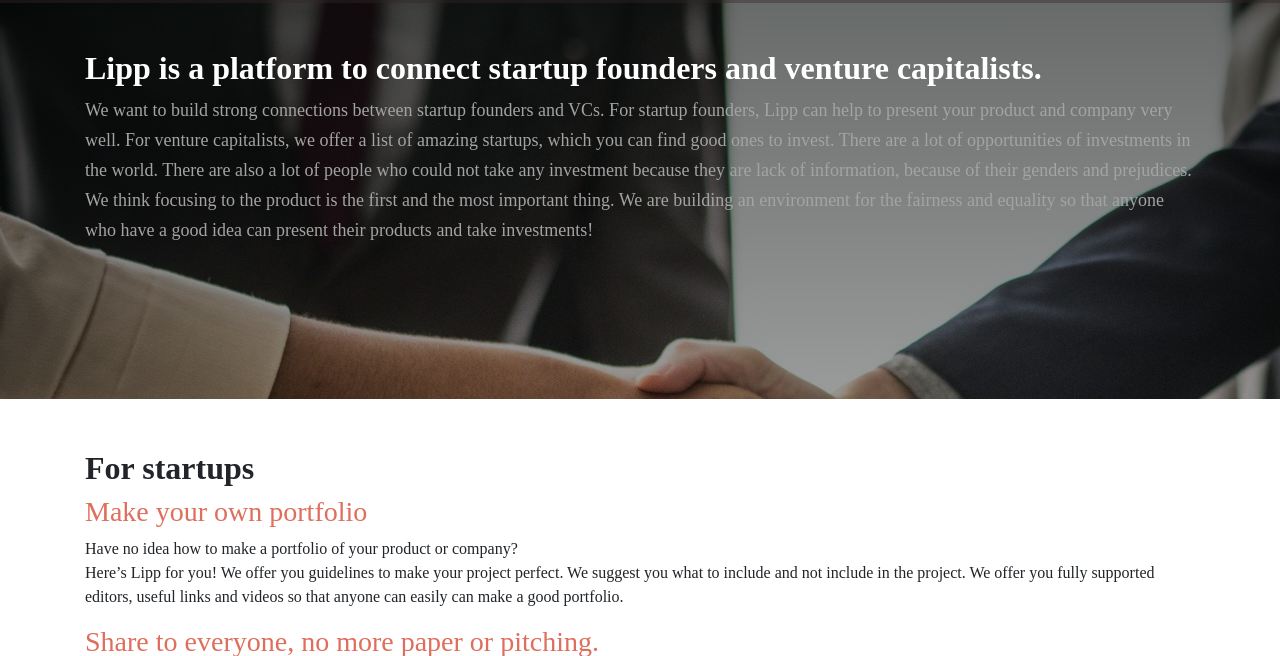
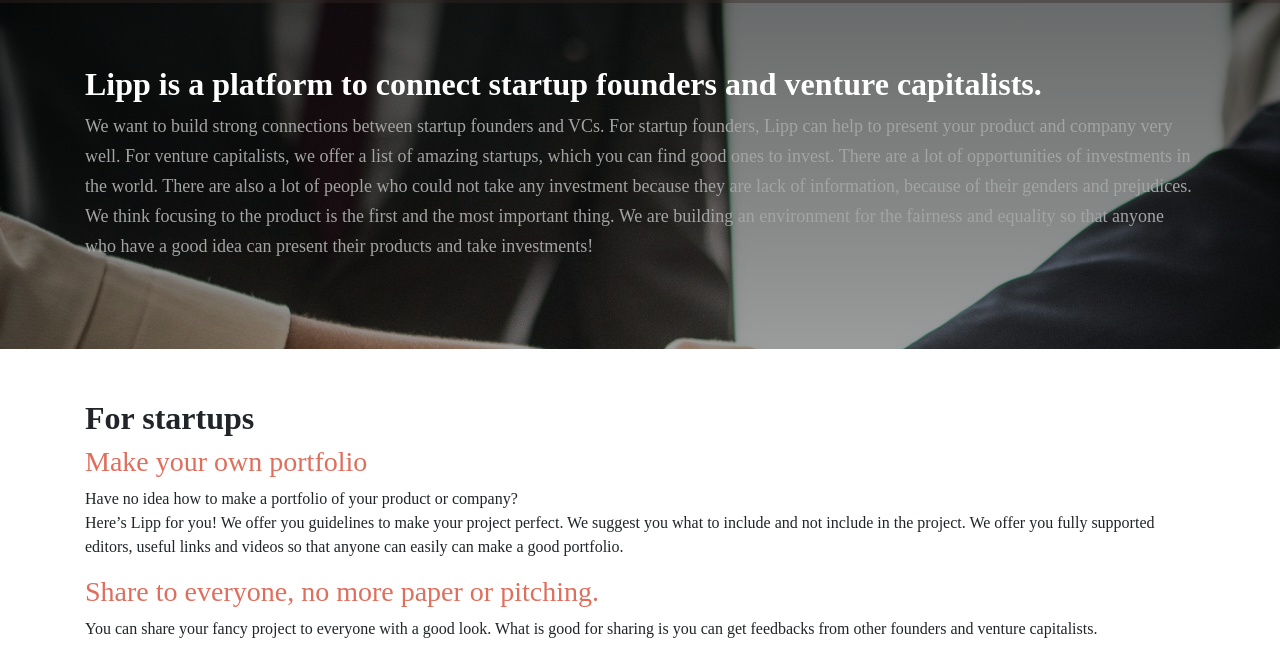
Before and after one commit to lippforapec/lipp_original, a Django app: page / in a window 1280 px wide. Shown: the part 797-1453 px from the top of the page. Run offline with Django 3.2, Linux system fonts and the light colour scheme; parts of the project's set-up code (start-up, migrations or seed data) failed here and were passed over; some libraries are stand-ins or nearby versions; some web fonts are replaced; grey boxes are pictures that could not be loaded.

Commit message:
adjusted styles

```diff
--- a/app/static/app/main.css
+++ b/app/static/app/main.css
@@ -242,7 +242,7 @@ input.form-control, textarea.form-control, select.form-control {
   -webkit-box-orient: vertical;
 }
 .card-img-top {
-  max-height: 200px;
+  max-height: 150px;
 }
 .card .tags {
   margin-bottom: 10px;
@@ -318,7 +318,10 @@ button.more-btn {
   position: absolute;
   left: 15px;
 }
-
+#portfolio h3 {
+  font-weight: 1000;
+  text-decoration: underline;
+}
 #startup-show .container-fluid:nth-child(odd) {
   background-color:rgba(245,237,239,0.6);
 }
--- a/app/templates/main.html
+++ b/app/templates/main.html
@@ -25,10 +25,10 @@
   </div>
 
   <div class="container-fluid bg-handshake">
-    <div style="min-height: 400px;margin-top: 40px;">
+    <div style="min-height: 350px;margin-top: 40px;">
       <div class="container">
 
-        <h2>Lipp is a platform to connect startup founders and venture capitalists.</h2>
+        <h2 class="mt-3">Lipp is a platform to connect startup founders and venture capitalists.</h2>
         <span class="title-desc">We want to build strong connections between startup founders and VCs.
           For startup founders, Lipp can help to present your product and company very well.
   For venture capitalists, we offer a list of amazing startups, which you can find good ones to invest.
```
